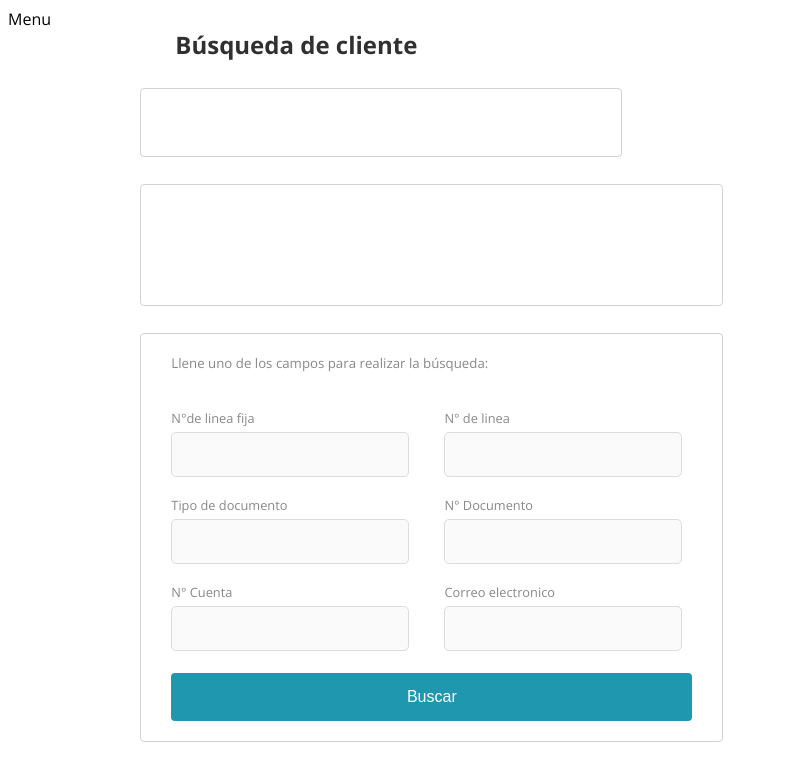
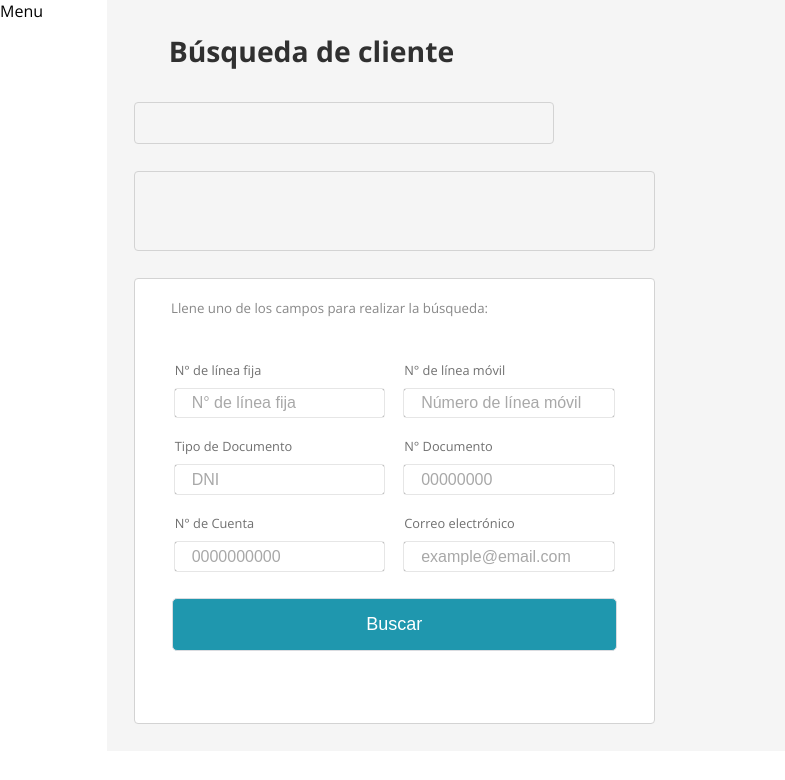
Before and after one commit to fedeemilo/pec-web-app-fe, a React (Create React App) app: page / in a window 1280 px wide. Shown: the top 780 px of the page, without its empty margins (0-785 px from the left). Built offline with nearby package versions, Linux system fonts and the light colour scheme.

Commit message:
Fevelop Form with better practices

```diff
--- a/src/App.tsx
+++ b/src/App.tsx
@@ -5,9 +5,16 @@ import { createGlobalStyle } from "styled-components"
 
 const GlobalStyle = createGlobalStyle`
 
+    * {
+        margin: 0;
+        padding: 0;
+        box-sizing: border-box;
+    }
+
     html {
         font-family: 'Open Sans', sans-serif;
     }
+
 
 `
 
--- a/src/Common/Grid/Index.tsx
+++ b/src/Common/Grid/Index.tsx
@@ -6,6 +6,7 @@ interface ColInterface {
     colSize?: number
     ml?: string
     mt?: string
+    bgColor?: string
 }
 
 export const Container: FunctionComponent = styled.div`
@@ -13,6 +14,7 @@ export const Container: FunctionComponent = styled.div`
     display: flex;
     flex-direction: row;
     flex-wrap: wrap;
+    height: 100%;
 `
 
 export const Col: FunctionComponent<ColInterface> = styled("div")<{
@@ -20,8 +22,10 @@ export const Col: FunctionComponent<ColInterface> = styled("div")<{
     colSize?: number
     ml?: string
     mt?: string
+    bgColor?: string
 }>`
     width: ${props => props.size * (100 / (props?.colSize || 12))}%;
     margin-left: ${props => props.ml};
     margin-top: ${props => props.mt};
+    background-color: ${props => props.bgColor};
 `
--- a/src/Common/Typography/Paragraph.tsx
+++ b/src/Common/Typography/Paragraph.tsx
@@ -1,9 +1,9 @@
-import styled from "styled-components";
+import styled from "styled-components"
 
 const Paragraph = styled("p")<{ color?: string; fontSize?: string }>`
     font-size: ${props => (props?.fontSize ? props?.fontSize : "1rem")};
     color: ${props => props?.color};
-    margin: 0 0 2.1rem 0;
-`;
+    margin: 0 0 2.1rem 0.4rem;
+`
 
-export default Paragraph;
+export default Paragraph
--- a/src/Common/Typography/Subtitle.tsx
+++ b/src/Common/Typography/Subtitle.tsx
@@ -1,8 +1,9 @@
-import styled from "styled-components";
+import styled from "styled-components"
 
 const Subtitle = styled("h2")<{ color?: String }>`
     color: ${props => props?.color};
-    margin-left: 3.875rem;
-`;
+    margin: 2rem 3.875rem;
+    font-size: 1.77rem;
+`
 
-export default Subtitle;
+export default Subtitle
--- a/src/Page/Home/Index.tsx
+++ b/src/Page/Home/Index.tsx
@@ -1,62 +1,87 @@
 import { Col, Container } from "../../Common/Grid/Index"
 import Box from "../../Common/UI/Box"
 import Subtitle from "../../Common/Typography/Subtitle"
-import Input from "../../Common/UI/Input"
 import Paragraph from "../../Common/Typography/Paragraph"
-import Button from "../../Common/UI/Button"
+import Form from "../../components/Form"
+
+const FormList = [
+    {
+        type: "number",
+        value: "",
+        label: "N° de línea fija",
+        placeholder: "N° de línea fija",
+        name: "lineaFija"
+    },
+    {
+        type: "number",
+        value: "",
+        label: "N° de línea móvil",
+        placeholder: "Número de línea móvil",
+        name: "lineaMovil"
+    },
+    // SELECT
+    {
+        type: "text",
+        value: "",
+        label: "Tipo de Documento",
+        placeholder: "DNI",
+        name: "tipoDoc"
+    },
+    {
+        type: "number",
+        value: "",
+        label: "N°  Documento",
+        placeholder: "00000000",
+        name: "nroDoc"
+    },
+    {
+        type: "number",
+        value: "",
+        label: "N° de Cuenta",
+        placeholder: "0000000000",
+        name: "nroCuenta"
+    },
+    {
+        type: "email",
+        value: "",
+        label: "Correo electrónico",
+        placeholder: "example@email.com",
+        name: "email"
+    }
+]
+
+const formFunctionHandler = ({
+    lineaFija,
+    lineaMovil,
+    tipoDoc,
+    nroDoc,
+    nroCuenta,
+    email
+}: any): any => {
+    console.log(lineaFija.value)
+    console.log(lineaFija.placeholder)
+    console.log(email.value)
+}
 
 const Home = () => {
     return (
         <Container>
             <Col size={1}>Menu</Col>
-            <Col size={11}>
+            <Col size={11} bgColor={"#f5f5f5"}>
                 <Subtitle color={"#303030"}>Búsqueda de cliente</Subtitle>
                 <Box width={"420px"} height={"27px"}></Box>
                 <Box width={"521px"} height={"80px"}></Box>
-                <Box width={"521px"} bgColor={"#ffffff"}>
+                <Box width={"521px"} height={"27.875rem"} bgColor={"#ffffff"}>
                     <Paragraph fontSize={".83rem"} color={"#888888"}>
                         Llene uno de los campos para realizar la búsqueda:
                     </Paragraph>
 
-                    <Container>
-                        <Col size={5}>
-                            <Input
-                                id={"lineaFija"}
-                                label={"N°de linea fija"}
-                                type={"number"}
-                                disabled
-                            ></Input>
-                            <Input
-                                id={"tipoDoc"}
-                                label={"Tipo de documento"}
-                                type={"select"}
-                                disabled
-                            ></Input>
-                            <Input
-                                id={"nroCuenta"}
-                                label={"N° Cuenta"}
-                                disabled
-                            ></Input>
-                        </Col>
-                        <Col size={5} ml={"3.5rem"}>
-                            <Input
-                                id={"lineaMovil"}
-                                label={"N° de linea"}
-                                disabled
-                            ></Input>
-                            <Input
-                                id={"nroDoc"}
-                                label={"N° Documento"}
-                                disabled
-                            ></Input>
-                            <Input
-                                id={"email"}
-                                label={"Correo electronico"}
-                                disabled
-                            ></Input>
-                        </Col>
-                        <Button bgColor={"#1f97ae"} txtColor={"#ffffff"} />
-                    </Container>
+                    <Form
+                        list={FormList}
+                        colSize={6}
+                        callback={formFunctionHandler}
+                        submitText={"Buscar"}
+                    />
                 </Box>
             </Col>
         </Container>
--- /dev/null
+++ b/src/components/Form/FormItem.tsx
@@ -0,0 +1,60 @@
+import { FunctionComponent, useState } from "react"
+import { FormList } from "./"
+import { Col } from "../../Common/Grid/Index"
+import styled from "styled-components"
+
+const InputContainer = styled.div`
+    overflow: hidden;
+    padding: 10px;
+    position: relative;
+`
+const Input = styled.input`
+    border: none;
+    border-radius: 2px;
+    box-shadow: 0px 0px 1px 0px;
+    outline: none;
+    padding: 10px 17px;
+    width: -webkit-fill-available;
+    height: 1.8rem;
+    font-size: 1rem;
+
+    ::placeholder {
+        color: #a8a8a8;
+    }
+`
+
+const LabelSpan = styled.div`
+    padding-bottom: 10px;
+    color: #707070;
+    font-size: 0.8rem;
+`
+
+const FormItem: FunctionComponent<FormList> = ({
+    type,
+    value,
+    label,
+    colSize,
+    placeholder,
+    name
+}) => {
+    let size: number = colSize || 6
+
+    const [valueState, setValueState] = useState(value)
+
+    return (
+        <Col size={size}>
+            <InputContainer>
+                <LabelSpan>{label}</LabelSpan>
+                <Input
+                    type={type}
+                    value={valueState}
+                    placeholder={placeholder}
+                    name={name}
+                    onChange={e => setValueState(e.target.value)}
+                />
+            </InputContainer>
+        </Col>
+    )
+}
+
+export default FormItem
--- /dev/null
+++ b/src/components/Form/index.tsx
@@ -0,0 +1,67 @@
+import { FunctionComponent } from "react"
+import { Container } from "../../Common/Grid/Index"
+import FormItem from "./FormItem"
+import styled from "styled-components"
+
+const Submit = styled.input`
+    outline: none;
+    padding: auto 22px;
+    border: 1px solid #dadce0;
+    font-size: 18px;
+    border-radius: 5px;
+    width: 97%;
+    height: 3.3rem;
+    margin: 1.07rem auto;
+    background-color: #1f97ae;
+    color: #ffffff;
+    cursor: pointer;
+`
+
+const FormContainer = styled.form`
+    background-color: #ffffff;
+`
+
+export type FormList = {
+    type: string
+    value: string
+    label: string
+    colSize?: number
+    placeholder?: string
+    name?: string
+}
+
+interface FormInterface {
+    list: FormList[]
+    colSize?: number
+    callback: Function
+    submitText?: string
+}
+const Form: FunctionComponent<FormInterface> = ({
+    list,
+    colSize,
+    callback,
+    submitText
+}) => {
+    const formHandler = (e: any) => {
+        e.preventDefault()
+
+        console.log(e.target)
+
+        return callback(e.target)
+            ? callback(e.target)
+            : console.error("You should send a callback function!")
+    }
+
+    return (
+        <FormContainer onSubmit={e => formHandler(e)}>
+            <Container>
+                {list?.map((props: FormList) => (
+                    <FormItem {...props} colSize={colSize} />
+                ))}
+                <Submit type={`submit`} value={submitText || "Enviar"} />
+            </Container>
+        </FormContainer>
+    )
+}
+
+export default Form
```
